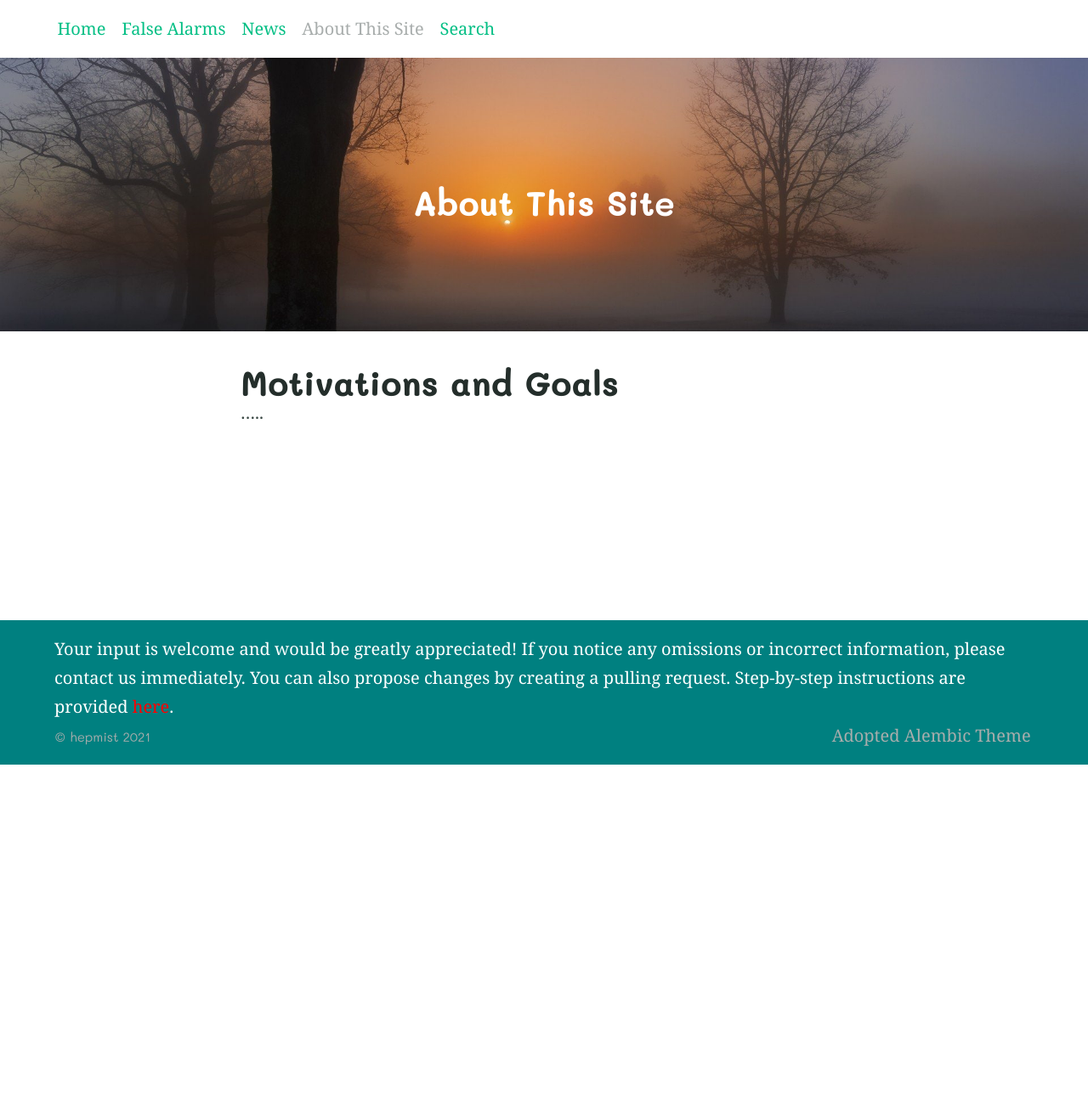
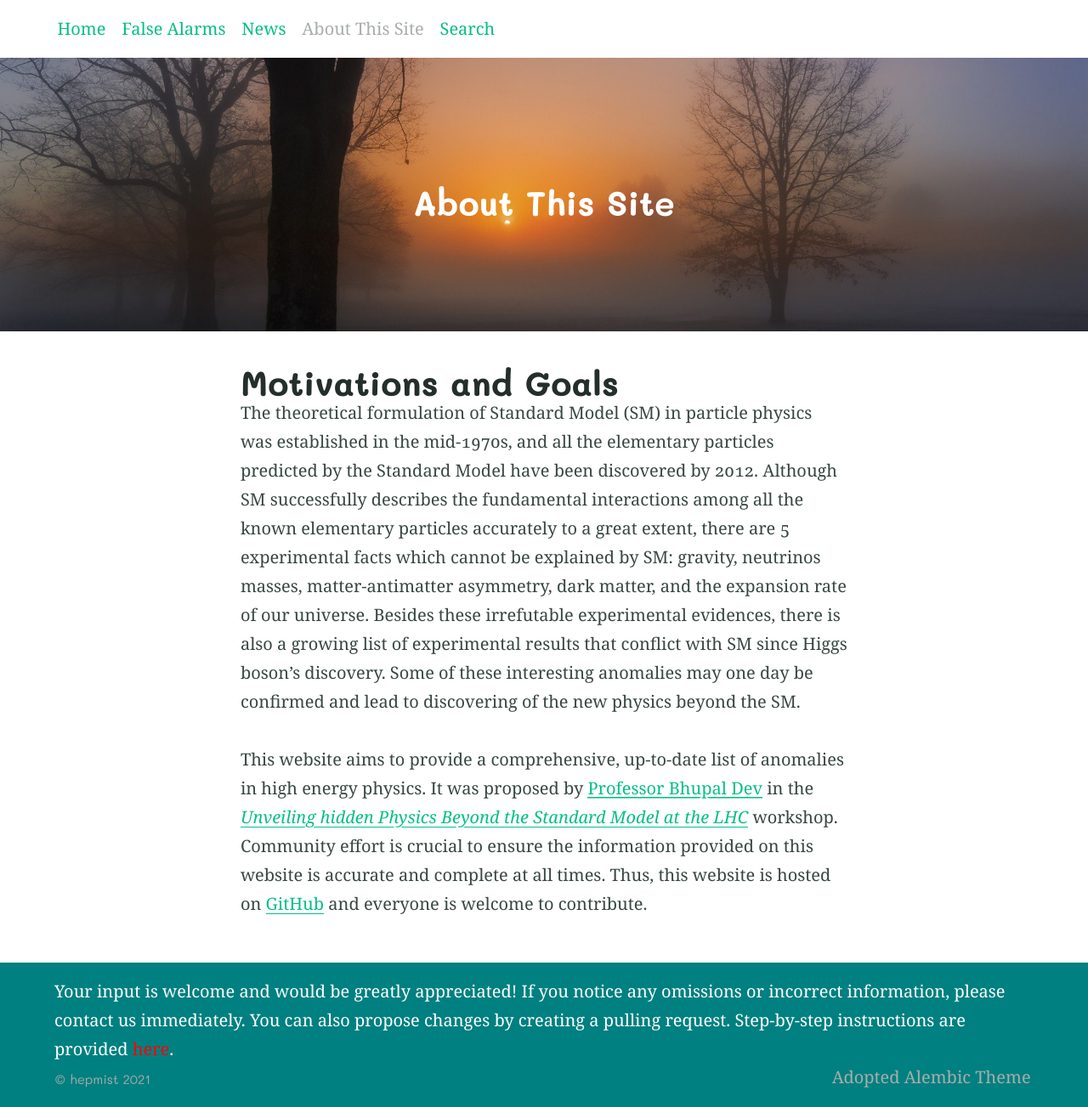
Before and after one commit to hepcomm/hepmist, a Jekyll site: the page built from about-this-site.md, in a window 1280 px wide. Shown: the whole page at 85% size. Built offline with Jekyll 4.4.1, drawn with Linux system fonts in a browser that asks for light colours; before the commit the page ends 900 px from its top, so only the background shows below that.

Commit message:
Update about-this-site.md

```diff
--- a/about-this-site.md
+++ b/about-this-site.md
@@ -3,4 +3,7 @@ title: Motivations and Goals
 feature_text: <h1 class="whitetext"> About This Site </h1>
 feature_image: https://hepcomm.github.io/hepmist/assets/mist_hope.jpeg
 ---
-.....
+
+The theoretical formulation of Standard Model (SM) in particle physics was established in the mid-1970s, and all the elementary particles predicted by the Standard Model have been discovered by 2012. Although SM successfully describes the fundamental interactions among all the known elementary particles accurately to a great extent, there are 5 experimental facts which cannot be explained by SM: gravity, neutrinos masses, matter-antimatter asymmetry, dark matter, and the expansion rate of our universe. Besides these irrefutable experimental evidences, there is also a growing list of experimental results that conflict with SM since Higgs boson's discovery. Some of these interesting anomalies may one day be confirmed and lead to discovering of the new physics beyond the SM.
+
+This website aims to provide a comprehensive, up-to-date list of anomalies in high energy physics. It was proposed by [Professor Bhupal Dev](https://artsci.wustl.edu/faculty-staff/bhupal-dev) in the [_Unveiling hidden Physics Beyond the Standard Model at the LHC_](https://indico.tlabs.ac.za/event/100/overview) workshop. Community effort is crucial to ensure the information provided on this website is accurate and complete at all times. Thus, this website is hosted on [GitHub](https://github.com/hepcomm/hepmist) and everyone is welcome to contribute.
```
